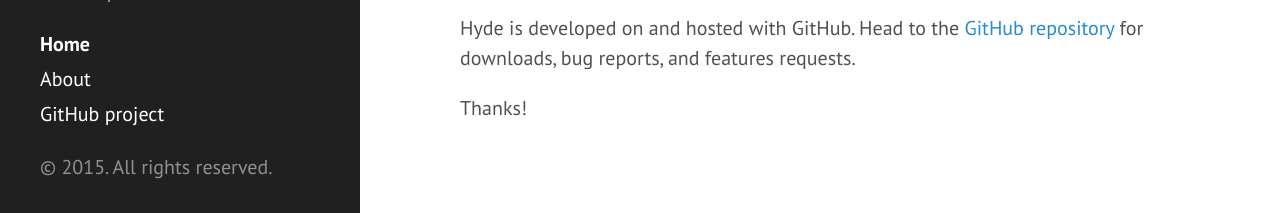
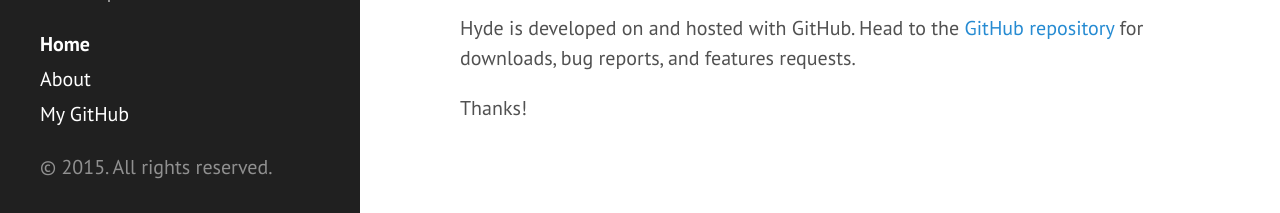
Before and after one commit to henrid/henrid.github.io, a Jekyll site: the page built from index.html, in a window 1280 px wide and 900 px high, scrolled down 524 px. Shown: the part 678-891 px from the top of the window. Built offline with Jekyll 4.4.1, drawn with Linux system fonts in a browser that asks for light colours; Markdown is read by kramdown in place of the engine named in the settings; the list of posts is cut into pages by our own code.

Commit message:
Update sidebar text

```diff
--- a/_includes/sidebar.html
+++ b/_includes/sidebar.html
@@ -26,7 +26,7 @@
         {% endif %}
       {% endfor %}
 
-      <a class="sidebar-nav-item" href="{{ site.github.repo }}">GitHub project</a>
+      <a class="sidebar-nav-item" href="{{ site.github.repo }}">My GitHub</a>
     </nav>
 
     <p>&copy; {{ site.time | date: '%Y' }}. All rights reserved.</p>
```
